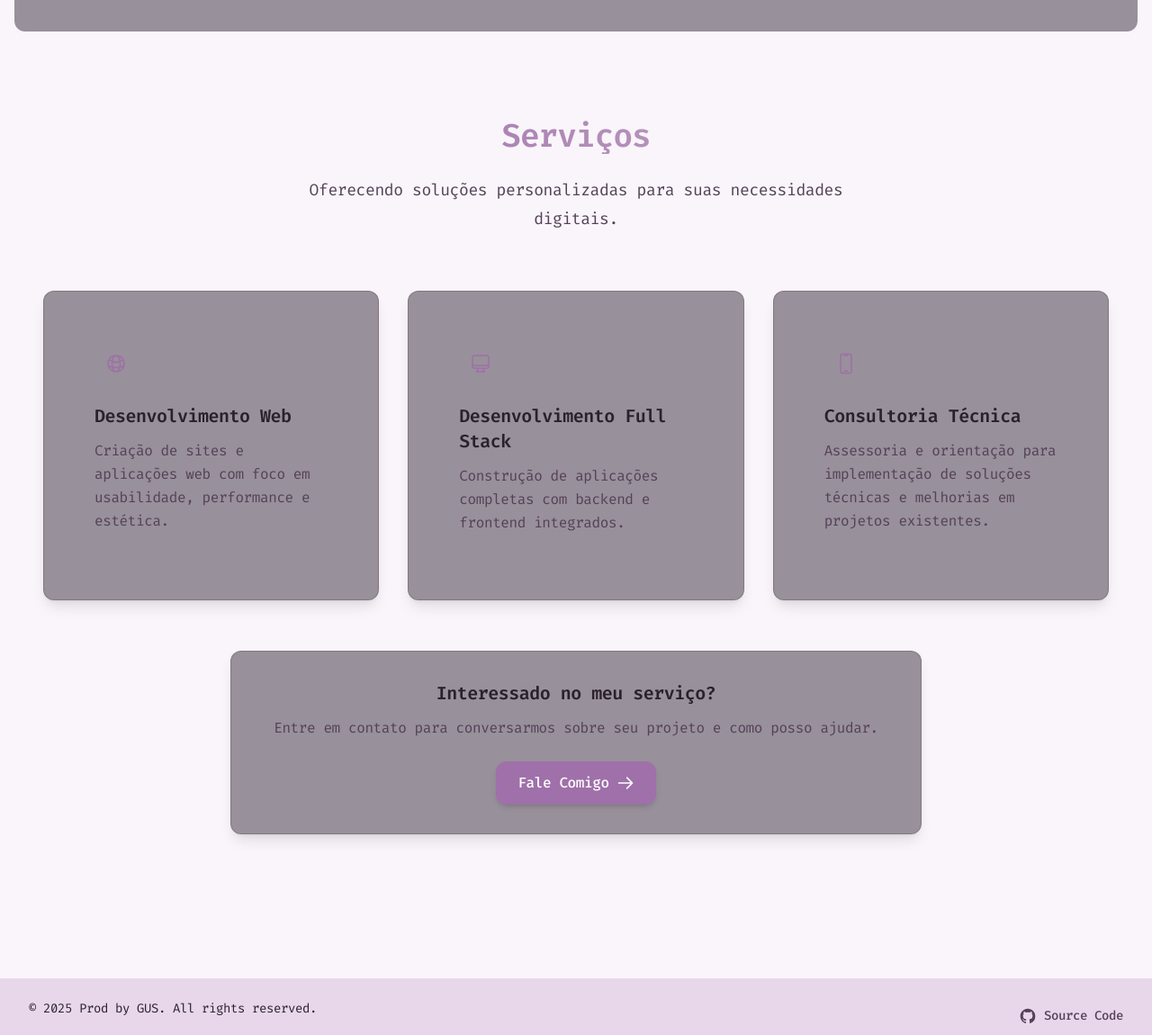
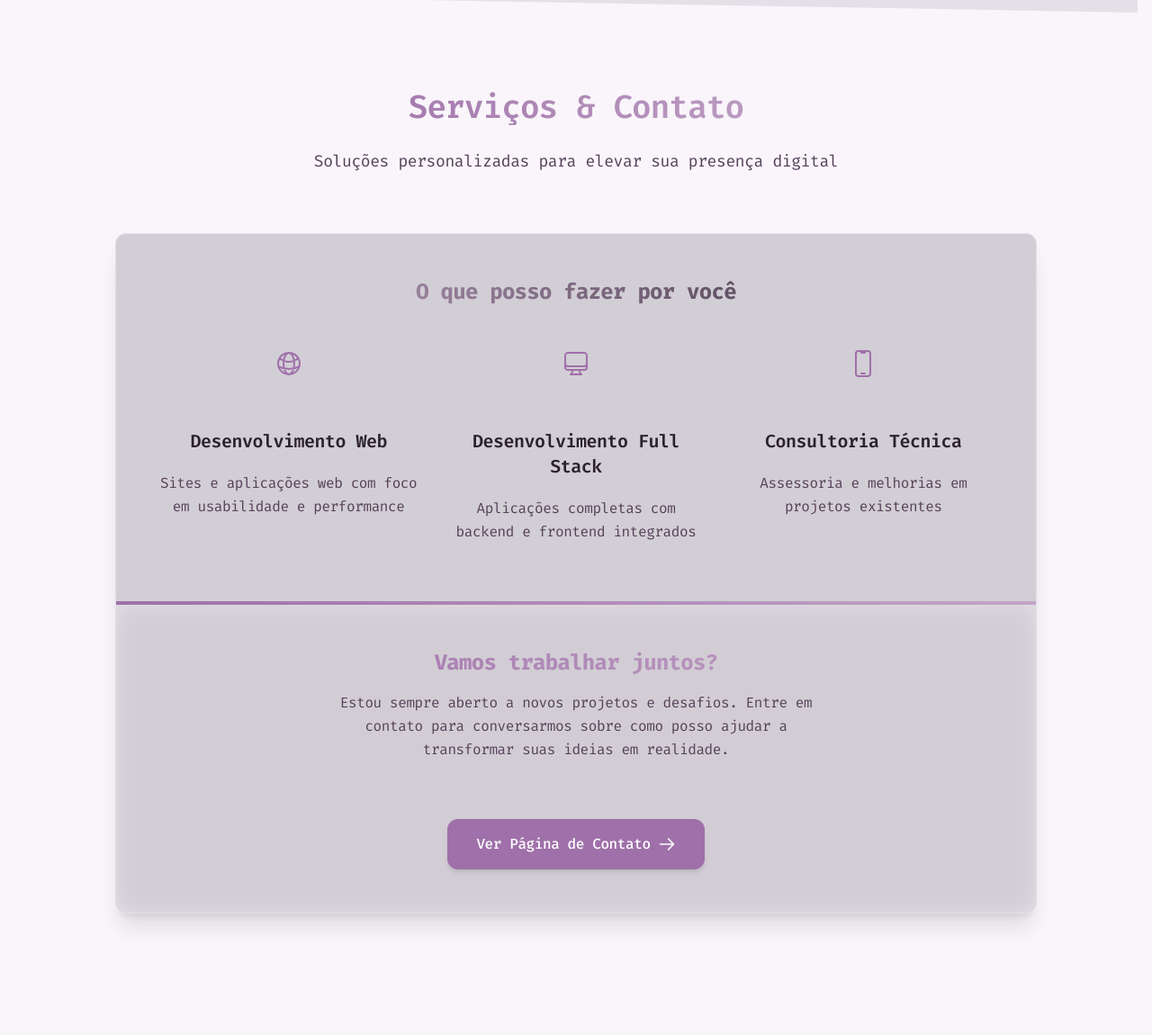
Before and after one commit to gustavo-nomelini/blog-prodbygus, an Astro site: page / in a window 1280 px wide. Shown: the part 1553-2703 px from the top of the page at 90% size. Built offline with nearby package versions, Linux system fonts and the light colour scheme; Astro itself is replaced by a stand-in of ours.

Commit message:
feat: enhance homepage layout with animations, new service section, and improved styling

```diff
--- a/src/pages/index.astro
+++ b/src/pages/index.astro
@@ -15,36 +15,46 @@ const posts = (await getCollection('blog'))
 	description="Blog pessoal sobre desenvolvimento web, tecnologia e programação"
 >
 	<!-- Hero Section -->
-	<section class="section-padding">
+	<section class="section-padding relative overflow-hidden">
+		<div class="absolute inset-0 bg-[var(--primary)]/5 z-[-1]"></div>
+		<div class="absolute inset-0 z-[-2]">
+			<div class="absolute top-20 left-10 w-72 h-72 bg-[var(--primary)]/20 rounded-full filter blur-3xl"></div>
+			<div class="absolute bottom-20 right-10 w-80 h-80 bg-[var(--accent)]/20 rounded-full filter blur-3xl"></div>
+		</div>
 		<div class="mx-auto max-w-5xl flex flex-col items-center text-center">
-			<h1 class="text-gradient text-5xl sm:text-6xl lg:text-7xl font-extrabold tracking-tight">
+			<div class="animate-fadeIn">
+				<h1 class="text-gradient text-5xl sm:text-6xl lg:text-7xl font-extrabold tracking-tight mb-4">
 					Criando experiências digitais <span class="text-nowrap">de qualidade</span>
 				</h1>
 				<p class="mt-6 max-w-2xl text-xl/8 text-[var(--text-muted)]">
 					Compartilhando conhecimentos sobre desenvolvimento web, tecnologia e soluções para problemas do mundo real.
 				</p>
 				<div class="mt-10 flex flex-wrap items-center justify-center gap-x-6 gap-y-4">
-				<a href="/blog" class="btn-primary">Ver Posts</a>
-				<a href="/about" class="btn-secondary">
+					<a href="/blog" class="btn-primary hover:scale-105 transition-transform">Ver Posts</a>
+					<a href="/about" class="btn-secondary hover:scale-105 transition-transform">
 						Sobre Mim
 						<span aria-hidden="true">→</span>
 					</a>
 				</div>
 			</div>
+		</div>
 	</section>
 
 	<!-- Blog Section -->
-	<section class="section-padding bg-surface-50 backdrop-blur-sm rounded-lg">
+	<section class="section-padding relative">
+		<div class="absolute inset-0 bg-surface-10 z-[-1] skew-y-1"></div>
 		<div class="mx-auto max-w-7xl px-6 lg:px-8">
 			<div class="mx-auto max-w-2xl text-center">
-				<h2 class="text-balance text-4xl font-semibold tracking-tight mb-3">Últimos Posts</h2>
-				<p class="mt-2 text-lg/8 text-[var(--text-muted)]">Compartilhando conhecimento e experiências no mundo da tecnologia.</p>
+				<h2 class="text-gradient text-4xl font-semibold tracking-tight mb-3 animate-fadeIn">Últimos Posts</h2>
+				<p class="mt-2 text-lg/8 text-[var(--text-muted)] animate-fadeIn">Compartilhando conhecimento e experiências no mundo da tecnologia.</p>
 			</div>
 
 			{posts.length > 0 ? (
 				<div class="mx-auto mt-16 grid max-w-2xl grid-cols-1 gap-x-8 gap-y-12 lg:mx-0 lg:max-w-none lg:grid-cols-3">
-					{posts.map((post) => (
+					{posts.map((post, index) => (
+						<div class={`animate-slideUp animation-delay-${index*100}`}>
 							<PostCard post={post} variant="grid" />
+						</div>
 					))}
 				</div>
 			) : (
@@ -54,72 +64,94 @@ const posts = (await getCollection('blog'))
 			)}
 
 			<div class="text-center mt-12">
-				<a href="/blog" class="btn-primary">
+				<a href="/blog" class="btn-primary hover:scale-105 transition-transform">
 					Ver todos os posts
 				</a>
 			</div>
 		</div>
 	</section>
 
-	<!-- Project or Services Section (Optional) -->
-	<section class="section-padding">
-		<div class="mx-auto max-w-7xl px-6 lg:px-8">
-			<div class="mx-auto max-w-2xl text-center">
-				<h2 class="text-gradient text-4xl font-semibold tracking-tight">Serviços</h2>
-				<p class="mt-6 text-lg/8 text-[var(--text-muted)]">Oferecendo soluções personalizadas para suas necessidades digitais.</p>
+	<!-- Services and Contact Combined Section -->
+	<section class="section-padding relative overflow-hidden">
+		<div class="absolute inset-0 bg-[var(--primary)]/5 z-[-1]"></div>
+		<div class="absolute inset-0 z-[-2]">
+			<div class="absolute bottom-0 left-0 w-96 h-96 bg-[var(--primary)]/10 rounded-full filter blur-3xl"></div>
+			<div class="absolute top-0 right-0 w-96 h-96 bg-[var(--accent)]/10 rounded-full filter blur-3xl"></div>
 		</div>
 
-			<div class="mx-auto mt-16 grid max-w-2xl grid-cols-1 gap-8 lg:mx-0 lg:max-w-none lg:grid-cols-3">
+		<div class="mx-auto max-w-7xl px-6 lg:px-8">
+			<div class="mx-auto max-w-2xl text-center mb-16">
+				<h2 class="text-gradient text-4xl font-semibold tracking-tight animate-fadeIn">Serviços & Contato</h2>
+				<p class="mt-6 text-lg/8 text-[var(--text-muted)] animate-fadeIn">Soluções personalizadas para elevar sua presença digital</p>
+			</div>
+
+			<div class="relative mx-auto max-w-5xl">
+				<!-- Combined Card -->
+				<div class="card glass-effect p-0 overflow-hidden shadow-xl border border-[var(--primary)]/20 hover:border-[var(--primary)]/40 transition-all duration-300">
+					<!-- Services Section -->
+					<div class="p-8 md:p-12 bg-surface-10">
+						<h3 class="text-2xl font-bold mb-8 text-center text-gradient-alt">O que posso fazer por você</h3>
+
+						<div class="grid grid-cols-1 md:grid-cols-3 gap-8">
 							<!-- Service 1 -->
-				<div class="card bg-surface-50 group hover:bg-surface-100 hover:shadow-lg hover:shadow-[var(--primary)]/10 transition-all duration-300">
-					<div class="p-8">
-						<div class="mb-5 flex h-12 w-12 items-center justify-center rounded-lg bg-[var(--primary)]/20 group-hover:bg-[var(--primary)]/30 transition-colors">
-							<svg class="h-6 w-6 text-[var(--primary)]" fill="none" viewBox="0 0 24 24" stroke-width="1.5" stroke="currentColor" aria-hidden="true">
+							<div class="group hover:scale-105 transition-all duration-300">
+								<div class="flex flex-col h-full">
+									<div class="mb-5 flex h-16 w-16 items-center justify-center rounded-2xl bg-[var(--primary)]/20 group-hover:bg-[var(--primary)]/30 transition-colors mx-auto">
+										<svg class="h-8 w-8 text-[var(--primary)]" fill="none" viewBox="0 0 24 24" stroke-width="1.5" stroke="currentColor">
 											<path stroke-linecap="round" stroke-linejoin="round" d="M12 21a9.004 9.004 0 008.716-6.747M12 21a9.004 9.004 0 01-8.716-6.747M12 21c2.485 0 4.5-4.03 4.5-9S14.485 3 12 3m0 18c-2.485 0-4.5-4.03-4.5-9S9.515 3 12 3m0 0a8.997 8.997 0 017.843 4.582M12 3a8.997 8.997 0 00-7.843 4.582m15.686 0A11.953 11.953 0 0112 10.5c-2.998 0-5.74-1.1-7.843-2.918m15.686 0A8.959 8.959 0 0121 12c0 .778-.099 1.533-.284 2.253m0 0A17.919 17.919 0 0112 16.5c-3.162 0-6.133-.815-8.716-2.247m0 0A9.015 9.015 0 013 12c0-1.605.42-3.113 1.157-4.418" />
 										</svg>
 									</div>
-						<h3 class="mt-5 text-xl font-semibold tracking-tight text-[var(--text)]">Desenvolvimento Web</h3>
-						<p class="mt-3 text-[var(--text-muted)]">Criação de sites e aplicações web com foco em usabilidade, performance e estética.</p>
+									<h4 class="mt-5 text-xl font-semibold tracking-tight text-center">Desenvolvimento Web</h4>
+									<p class="mt-3 text-[var(--text-muted)] text-center">Sites e aplicações web com foco em usabilidade e performance</p>
 								</div>
 							</div>
 
 							<!-- Service 2 -->
-				<div class="card bg-surface-50 group hover:bg-surface-100 hover:shadow-lg hover:shadow-[var(--primary)]/10 transition-all duration-300">
-					<div class="p-8">
-						<div class="mb-5 flex h-12 w-12 items-center justify-center rounded-lg bg-[var(--primary)]/20 group-hover:bg-[var(--primary)]/30 transition-colors">
-							<svg class="h-6 w-6 text-[var(--primary)]" fill="none" viewBox="0 0 24 24" stroke-width="1.5" stroke="currentColor" aria-hidden="true">
+							<div class="group hover:scale-105 transition-all duration-300">
+								<div class="flex flex-col h-full">
+									<div class="mb-5 flex h-16 w-16 items-center justify-center rounded-2xl bg-[var(--primary)]/20 group-hover:bg-[var(--primary)]/30 transition-colors mx-auto">
+										<svg class="h-8 w-8 text-[var(--primary)]" fill="none" viewBox="0 0 24 24" stroke-width="1.5" stroke="currentColor">
 											<path stroke-linecap="round" stroke-linejoin="round" d="M9 17.25v1.007a3 3 0 01-.879 2.122L7.5 21h9l-.621-.621A3 3 0 0115 18.257V17.25m6-12V15a2.25 2.25 0 01-2.25 2.25H5.25A2.25 2.25 0 013 15V5.25m18 0A2.25 2.25 0 0018.75 3H5.25A2.25 2.25 0 003 5.25m18 0V12a2.25 2.25 0 01-2.25 2.25H5.25A2.25 2.25 0 013 12V5.25" />
 										</svg>
 									</div>
-						<h3 class="mt-5 text-xl font-semibold tracking-tight text-[var(--text)]">Desenvolvimento Full Stack</h3>
-						<p class="mt-3 text-[var(--text-muted)]">Construção de aplicações completas com backend e frontend integrados.</p>
+									<h4 class="mt-5 text-xl font-semibold tracking-tight text-center">Desenvolvimento Full Stack</h4>
+									<p class="mt-3 text-[var(--text-muted)] text-center">Aplicações completas com backend e frontend integrados</p>
 								</div>
 							</div>
 
 							<!-- Service 3 -->
-				<div class="card bg-surface-50 group hover:bg-surface-100 hover:shadow-lg hover:shadow-[var(--primary)]/10 transition-all duration-300">
-					<div class="p-8">
-						<div class="mb-5 flex h-12 w-12 items-center justify-center rounded-lg bg-[var(--primary)]/20 group-hover:bg-[var(--primary)]/30 transition-colors">
-							<svg class="h-6 w-6 text-[var(--primary)]" fill="none" viewBox="0 0 24 24" stroke-width="1.5" stroke="currentColor" aria-hidden="true">
+							<div class="group hover:scale-105 transition-all duration-300">
+								<div class="flex flex-col h-full">
+									<div class="mb-5 flex h-16 w-16 items-center justify-center rounded-2xl bg-[var(--primary)]/20 group-hover:bg-[var(--primary)]/30 transition-colors mx-auto">
+										<svg class="h-8 w-8 text-[var(--primary)]" fill="none" viewBox="0 0 24 24" stroke-width="1.5" stroke="currentColor">
 											<path stroke-linecap="round" stroke-linejoin="round" d="M10.5 1.5H8.25A2.25 2.25 0 006 3.75v16.5a2.25 2.25 0 002.25 2.25h7.5A2.25 2.25 0 0018 20.25V3.75a2.25 2.25 0 00-2.25-2.25H13.5m-3 0V3h3V1.5m-3 0h3m-3 18.75h3" />
 										</svg>
 									</div>
-						<h3 class="mt-5 text-xl font-semibold tracking-tight text-[var(--text)]">Consultoria Técnica</h3>
-						<p class="mt-3 text-[var(--text-muted)]">Assessoria e orientação para implementação de soluções técnicas e melhorias em projetos existentes.</p>
+									<h4 class="mt-5 text-xl font-semibold tracking-tight text-center">Consultoria Técnica</h4>
+									<p class="mt-3 text-[var(--text-muted)] text-center">Assessoria e melhorias em projetos existentes</p>
+								</div>
 							</div>
 						</div>
 					</div>
 
-			<!-- Contact Card -->
-			<div class="mx-auto mt-14 max-w-3xl">
-				<div class="card bg-surface-50 group hover:bg-surface-100 hover:shadow-lg hover:shadow-[var(--primary)]/10 transition-all duration-300 p-8 text-center border border-[var(--primary)]/10 rounded-lg">
-					<h3 class="text-xl font-semibold tracking-tight text-[var(--text)]">Interessado no meu serviço?</h3>
-					<p class="mt-3 mb-6 text-[var(--text-muted)]">Entre em contato para conversarmos sobre seu projeto e como posso ajudar.</p>
+					<!-- Contact Section with gradient divider -->
+					<div class="h-1 w-full bg-gradient-to-r from-[var(--primary)] to-[var(--accent)]"></div>
+
+					<div class="p-8 md:p-12 bg-surface-50/70 backdrop-blur-md">
+						<div class="text-center mb-8">
+							<h3 class="text-2xl font-bold mb-4 text-gradient">Vamos trabalhar juntos?</h3>
+							<p class="text-[var(--text-muted)] max-w-xl mx-auto">Estou sempre aberto a novos projetos e desafios. Entre em contato para conversarmos sobre como posso ajudar a transformar suas ideias em realidade.</p>
+						</div>
+
+						<div class="flex flex-col md:flex-row justify-center items-center gap-6">
+
+
+						<div class="text-center mt-8">
 							<a
 								href="/contact"
-						class="inline-flex items-center gap-2 bg-[var(--primary)] hover:bg-[var(--primary)]/90 text-white font-medium px-6 py-3 rounded-lg transition-all duration-300 shadow-md hover:shadow-lg hover:shadow-[var(--primary)]/20"
+								class="inline-flex items-center gap-2 bg-[var(--primary)] hover:bg-[var(--primary)]/90 text-white font-medium px-8 py-4 rounded-xl transition-all duration-300 shadow-md hover:shadow-lg hover:shadow-[var(--primary)]/20 hover:scale-105"
 							>
-						Fale Comigo
+								Ver Página de Contato
 								<svg class="h-5 w-5" fill="none" viewBox="0 0 24 24" stroke="currentColor">
 									<path stroke-linecap="round" stroke-linejoin="round" stroke-width="2" d="M14 5l7 7m0 0l-7 7m7-7H3"></path>
 								</svg>
@@ -127,5 +159,49 @@ const posts = (await getCollection('blog'))
 						</div>
 					</div>
 				</div>
+			</div>
+		</div>
 	</section>
 </Layout>
+
+<style>
+	.animate-fadeIn {
+		animation: fadeIn 0.8s ease-in-out;
+	}
+
+	.animate-slideUp {
+		animation: slideUp 0.8s ease-in-out;
+	}
+
+	.animation-delay-100 {
+		animation-delay: 0.1s;
+	}
+
+	.animation-delay-200 {
+		animation-delay: 0.2s;
+	}
+
+	.animation-delay-300 {
+		animation-delay: 0.3s;
+	}
+
+	@keyframes fadeIn {
+		0% {
+			opacity: 0;
+		}
+		100% {
+			opacity: 1;
+		}
+	}
+
+	@keyframes slideUp {
+		0% {
+			opacity: 0;
+			transform: translateY(20px);
+		}
+		100% {
+			opacity: 1;
+			transform: translateY(0);
+		}
+	}
+</style>
```
Lines whose indentation alone changed are shown as unchanged.
